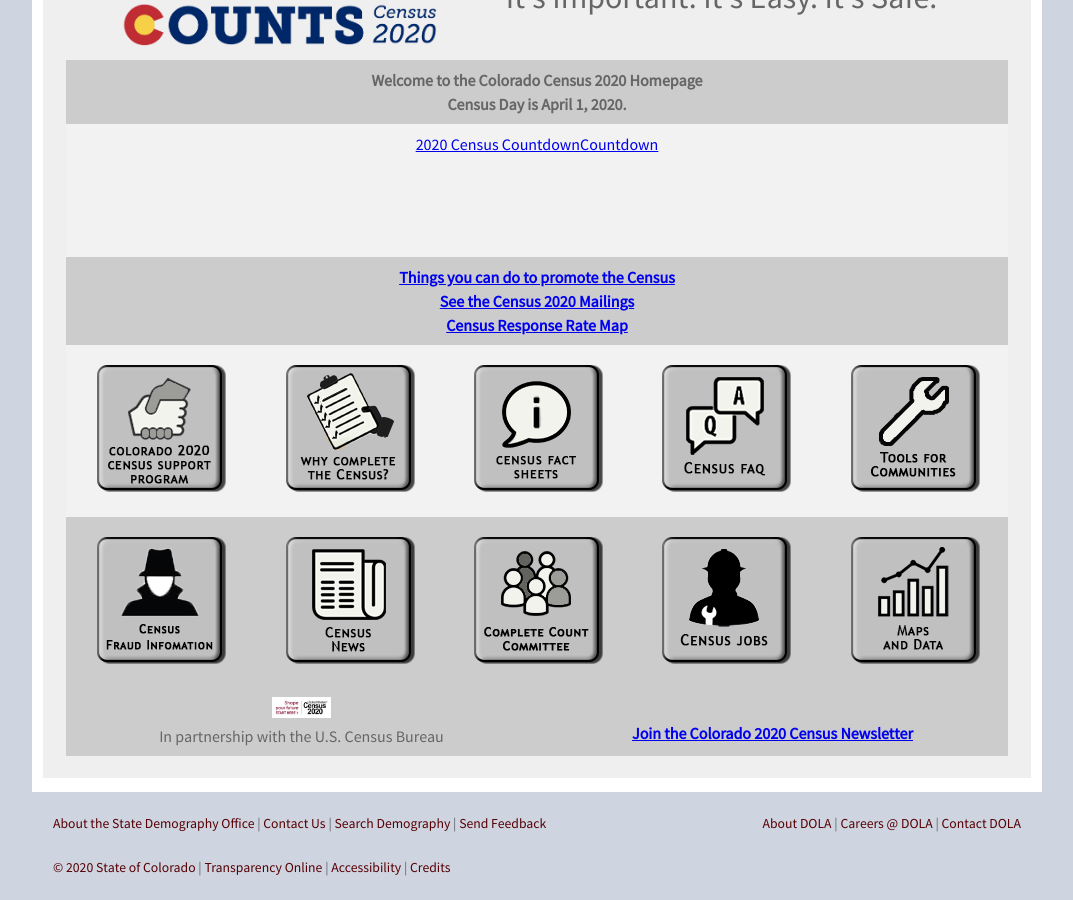
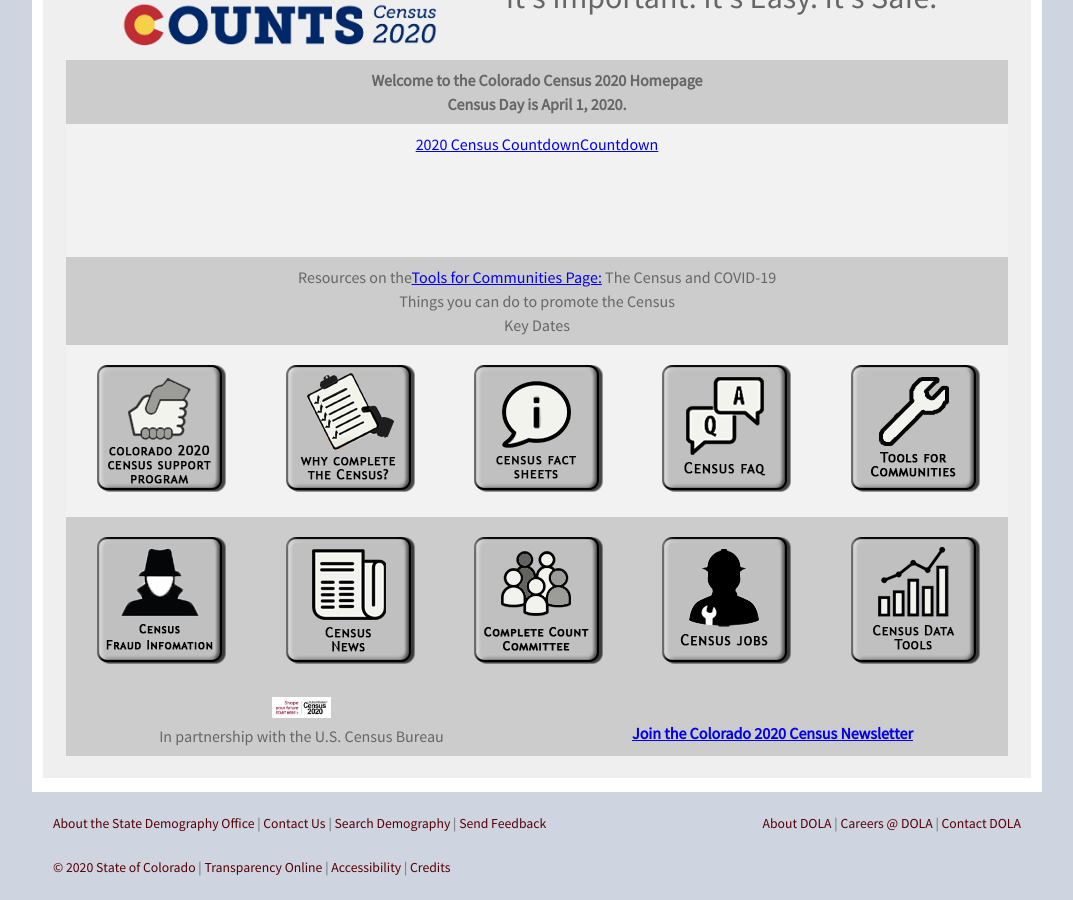
Before and after one commit to TBleess/Website_New, a Jekyll site: the page built from pages/5_CensusACS/census_2020_main.html, in a window 1280 px wide and 900 px high, scrolled down 1054 px. Shown: the whole window, without its empty margins (103-1176 px from the left). Built offline with Jekyll 4.4.1, drawn with Linux system fonts in a browser that asks for light colours.

Commit message:
Add files via upload

```diff
--- a/pages/5_CensusACS/census_2020_main.html
+++ b/pages/5_CensusACS/census_2020_main.html
@@ -103,11 +103,11 @@
 	        </tr>
 		<tr>
 		<td align="left" colspan="5" >
-			<a href="https://demography.dola.colorado.gov/census-acs/2020-resources/"><b>Things you can do to promote the Census</b></a>
-			<br>
-			<a href="https://www.census.gov/newsroom/press-kits/2020/2020-census-mailings.html" target="_blank"><b>See the Census 2020 Mailings</b></a>
-			<br>
-			<a href="https://2020census.gov/en/response-rates.html" target="_blank"><b>Census Response Rate Map</b></a>
+		    Resources on the<a href="https://demography.dola.colorado.gov/census-acs/2020-resources/">Tools for Communities Page:</a>
+
+			The Census and COVID-19<br>
+			Things you can do to promote the Census<br>
+			Key Dates
 		</td>
                 </tr>
 		<tr>
@@ -179,7 +179,7 @@
 			<td valign="top" align="center">
 				<div title="Online tools for identifying hard to count areas and to track census form submissions.">
 				<a href='https://demography.dola.colorado.gov/census-acs/2020-response-tracker/'>
-				<img src="/images/Maps_Data_Button.png" alt="Online tools for identifying hard to count areas and to track census form submissions."></img>
+				<img src="/images/Data_Tools_Button.png" alt="Online tools for identifying hard to count areas and to track census form submissions."></img>
 				</a>
 			</td>
 		</tr>
@@ -277,7 +277,7 @@
 		 <td valign="top" align="center">
 				<div title="Online tools for identifying hard to count areas and to track census form submissions.">
 					<a href='https://demography.dola.colorado.gov/census-acs/2020-response-tracker/'>
-					<img src="/images/Maps_Data_Button.png" alt="Online tools for identifying hard to count areas and to track census form submissions."></img>
+					<img src="/images/Data_Tools_Button.png" alt="Online tools for identifying hard to count areas and to track census form submissions."></img>
 					</a>
 			   </div>
 		 </td>
```
